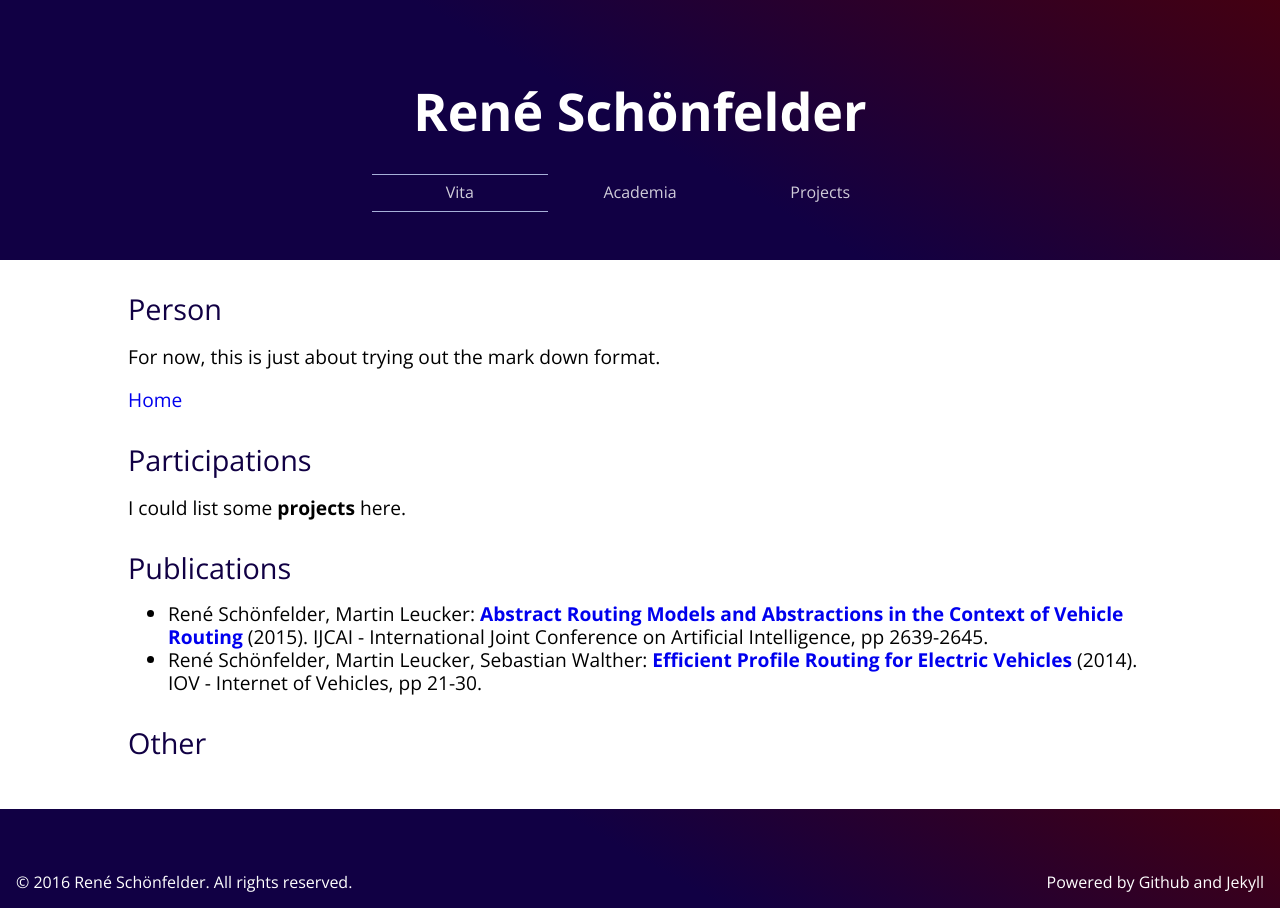
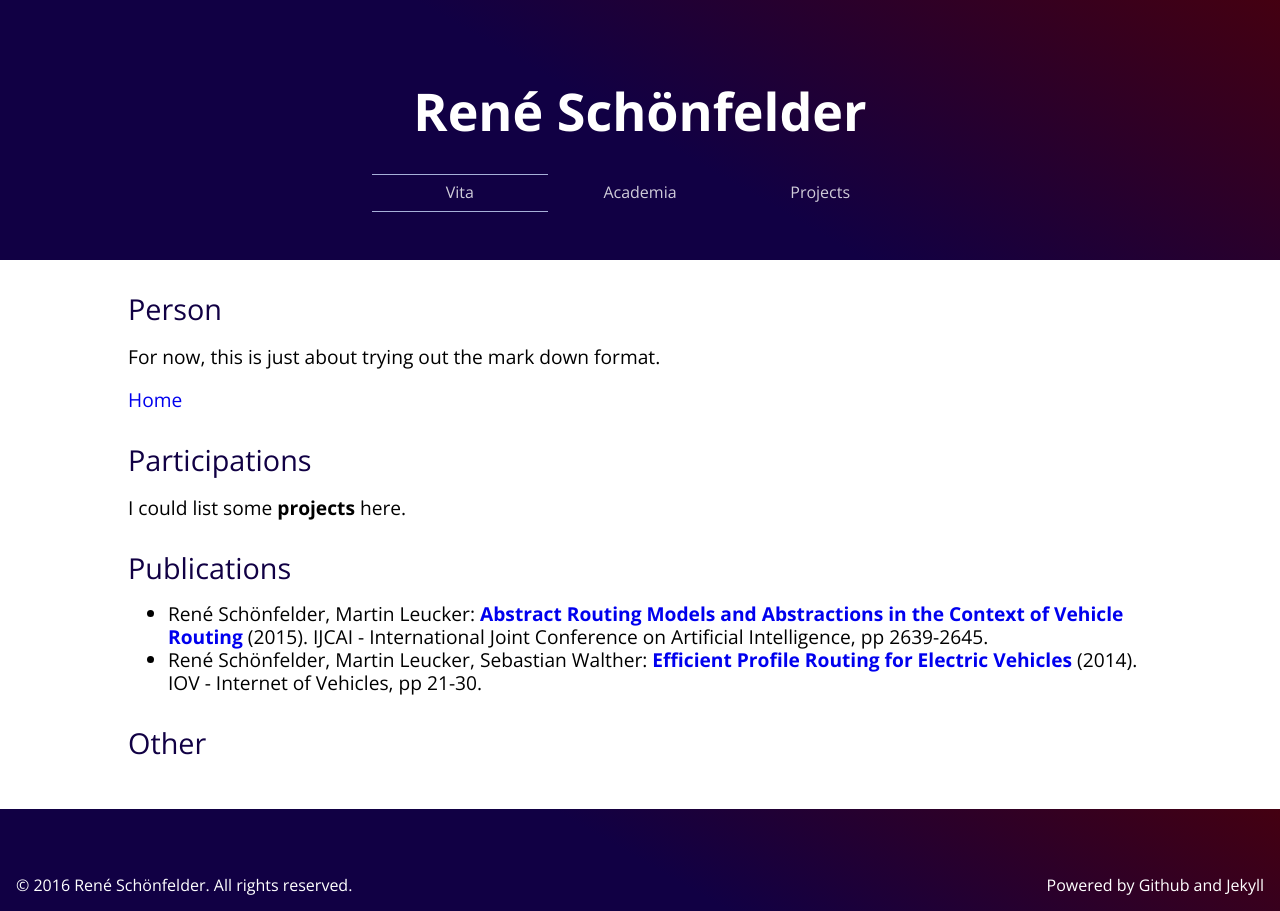
Before and after one commit to schoenfr/schoenfr.github.io, a Jekyll site: the page built from index.md, in a window 1280 px wide. Built offline with Jekyll 4.4.1, drawn with Linux system fonts in a browser that asks for light colours.

Commit message:
padding in footer

```diff
--- a/_sass/_footer.scss
+++ b/_sass/_footer.scss
@@ -6,11 +6,11 @@
   background-image: linear-gradient(30deg, $primary, $primary, $secondary);
 
   .copyright {
-    padding-left: 1rem;
+    padding: 0.2rem 0.2rem 0 1rem;
     float: left;
   }
   .powered {
-    padding-right: 1rem;
+    padding: 0.2rem 1rem 0 0.2rem;
     float: right;
   }
 
```
